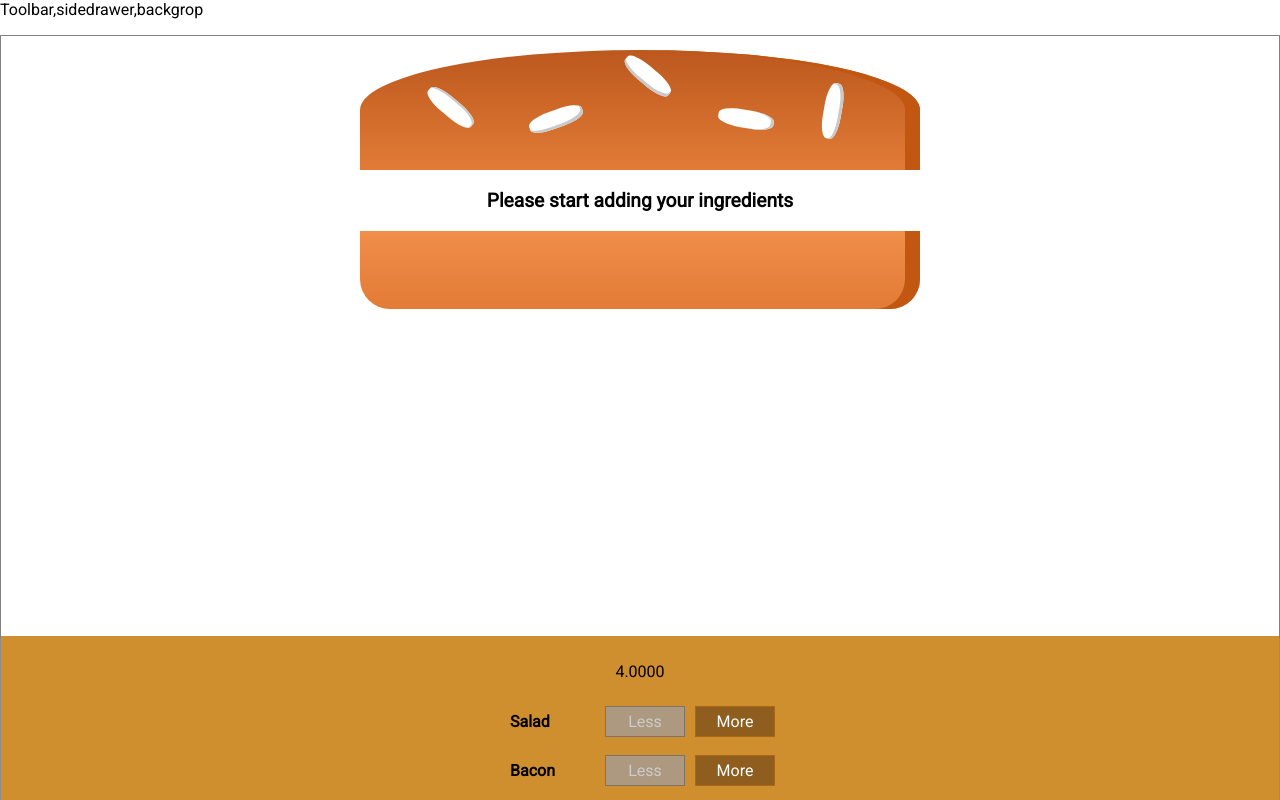
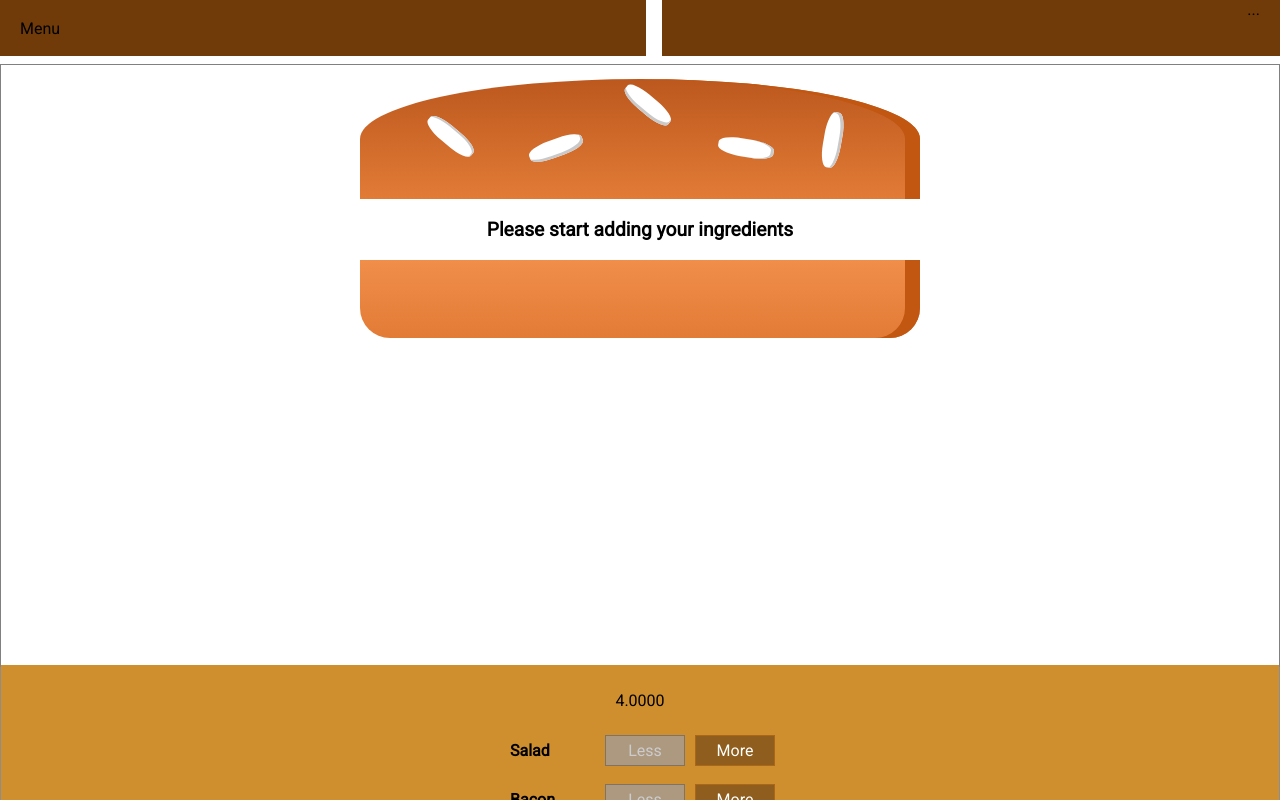
Before and after one commit to Khetwal-om/udemy__maximillian_burger_buider, a React (Create React App) app: page / in a window 1280 px wide. Shown: the top 800 px of the page. Built offline with nearby package versions, Linux system fonts and the light colour scheme.

Commit message:
9 Logo and toolbar is added

```diff
--- a/src/components/Layout/Layout.css
+++ b/src/components/Layout/Layout.css
@@ -1,4 +1,4 @@
 .Content {
-  margin-top: 16px;
+  margin-top: 4rem;
   border: 1px solid gray;
 }
--- a/src/components/Layout/Layout.js
+++ b/src/components/Layout/Layout.js
@@ -1,12 +1,13 @@
 import React from 'react'
 import Aux from '../../hoc/Aux'
+import Toolbar from '../Navigation/Toolbar/Toolbar'
 
 import './Layout.css'
 
 const layout = (props) => (
   <Aux>
     <div>
-      Toolbar,sidedrawer,backgrop
+      <Toolbar />
       <main className="Content">{props.children}</main>
     </div>
   </Aux>
--- /dev/null
+++ b/src/components/Logo/Logo.css
@@ -0,0 +1,8 @@
+.Logo {
+  background: white;
+  padding: 8px;
+  height: 100%;
+}
+.Logo img {
+  height: 100%;
+}
--- /dev/null
+++ b/src/components/Logo/Logo.js
@@ -0,0 +1,11 @@
+import React from 'react'
+import './Logo.css'
+
+import burgerLogo from '../../assets/images/burger-logo.png'
+
+const logo = (props) => (
+  <div className="Logo">
+    <img src={burgerLogo} alt="" />
+  </div>
+)
+export default logo
--- /dev/null
+++ b/src/components/Navigation/Toolbar/Toolbar.css
@@ -0,0 +1,17 @@
+.Toolbar {
+  height: 56px;
+  width: 100%;
+  position: fixed;
+  top: 0;
+  left: 0;
+  background: #703b09;
+  display: flex;
+  justify-content: space-between;
+  align-items: center;
+  padding: 0 20px;
+  box-sizing: border-box;
+  z-index: 90;
+}
+.Toolbar nav {
+  height: 100%;
+}
--- /dev/null
+++ b/src/components/Navigation/Toolbar/Toolbar.js
@@ -0,0 +1,12 @@
+import React from 'react'
+import Logo from '../../Logo/Logo'
+import './Toolbar.css'
+
+const toolbar = (props) => (
+  <header className="Toolbar">
+    <div>Menu</div>
+    <Logo />
+    <nav>...</nav>
+  </header>
+)
+export default toolbar
```
Also changed, not shown: src/assets/images/burger-logo.png (added).
